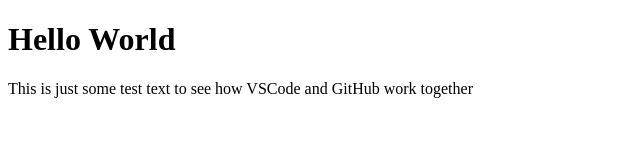
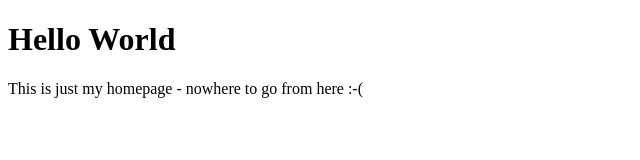
Before and after one commit to RadicalGoat/radicalgoat.github.io, a plain HTML site: page index.html in a window 1280 px wide. Shown: the whole page, without its empty margins (0-640 px from the left). Drawn offline with Linux system fonts and the light colour scheme.

```diff
--- a/index.html
+++ b/index.html
@@ -14,7 +14,7 @@
             Hello World
         </h1>
         <p>
-            This is just some test text to see how VSCode and GitHub work together
+            This is just my homepage - nowhere to go from here :-(
         </p>
         <script src="" async defer></script>
     </body>
```
Also changed, not shown: 1 other file.
